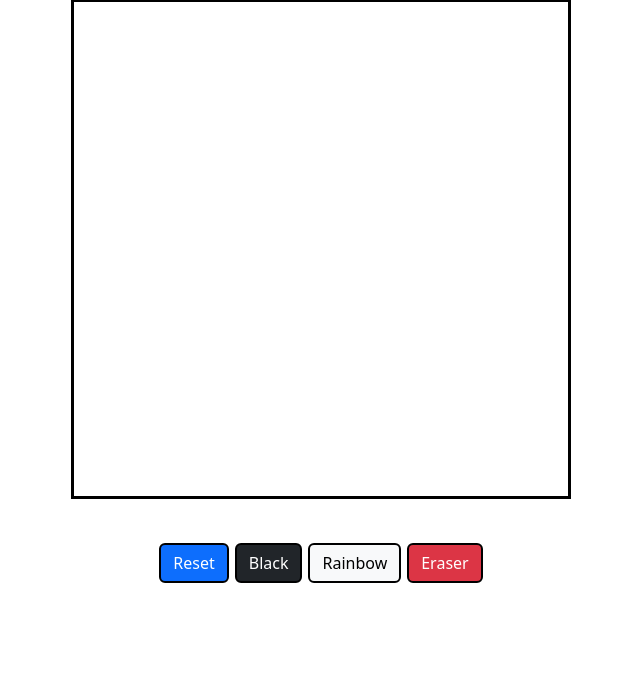
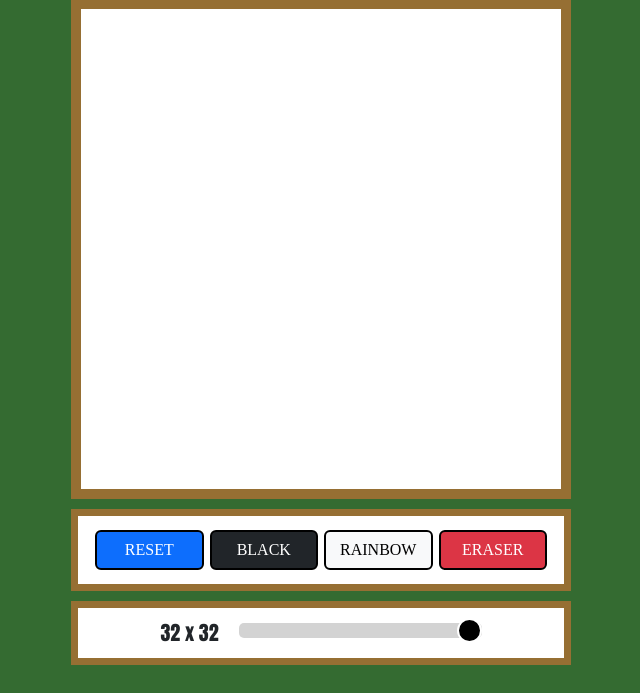
Before and after one commit to scha4/etch-sketch, a plain HTML site: page index.html in a window 1280 px wide. Shown: the part 107-800 px from the top of the page, without its empty margins (319-959 px from the left). Drawn offline with nearby package versions, Linux system fonts and the light colour scheme.

Commit message:
final changes

```diff
--- a/index.html
+++ b/index.html
@@ -19,12 +19,24 @@
 
     <div class="container"></div>
     <div class="buttons">
-      <button class="btn btn-primary" onclick="reset('white')">Reset</button>
-      <button class="btn btn-dark" onclick="setColor('black')">Black</button>
+      <button class="btn btn-primary" onclick="reset('white')">RESET</button>
+      <button class="btn btn-dark" onclick="setColor('black')">BLACK</button>
       <button class="btn btn-light" onclick="setColor('random')">
-        Rainbow
+        RAINBOW
       </button>
-      <button class="btn btn-danger">Eraser</button>
+      <button class="btn btn-danger" onclick="setColor('erase')">ERASER</button>
+    </div>
+    <div class="slidecontainer">
+      <div class="rangeValue"></div>
+
+      <input
+        type="range"
+        min="1"
+        max="32"
+        value="50"
+        class="slider"
+        id="myRange"
+      />
     </div>
 
     <script src="script.js"></script>
--- a/script.js
+++ b/script.js
@@ -1,7 +1,16 @@
 let color = "black";
+const INITIAL_GRID = 32;
+let actual_grid = INITIAL_GRID;
 
+let click = false;
+let gridRange = document.getElementById("myRange");
 document.addEventListener("DOMContentLoaded", function () {
   createBoard(32);
+  document.querySelector("body").addEventListener("click", function (e) {
+    if (e.target.tagName != "BUTTON") {
+      click = !click;
+    }
+  });
 });
 
 function createBoard(size) {
@@ -19,8 +28,13 @@ function createBoard(size) {
 }
 //color
 function colorDiv() {
-  if (color == "random") {
-    this.style.backgroundColor = `hsl(${Math.random() * 360}, 100%, 50%)`;
+  if (click) {
+    if (color == "random") {
+      this.style.backgroundColor = `hsl(${Math.random() * 360}, 100%, 50%)`;
+    }
+    if (color == "erase") {
+      this.style.backgroundColor = "white";
+    }
   } else {
     this.style.backgroundColor = "black";
   }
@@ -34,3 +48,18 @@ function reset() {
   let divs = document.querySelectorAll("div");
   divs.forEach((div) => (div.style.backgroundColor = "white"));
 }
+
+// displaying slider
+let range = document.querySelector(".rangeValue");
+range.innerHTML = INITIAL_GRID + "  x  " + INITIAL_GRID;
+
+//change slider
+
+function changeValue() {
+  range.innerHTML = gridRange.value + "  x  " + gridRange.value;
+  actual_grid = gridRange.value;
+  createBoard(actual_grid);
+}
+
+gridRange.addEventListener("input", changeValue);
+gridRange.addEventListener("input", createBoard);
--- a/styles.css
+++ b/styles.css
@@ -2,27 +2,100 @@ h1 {
   margin-top: 50px;
   display: flex;
   justify-content: center;
+  font-family: Chalkduster;
+  color: white;
 }
-
+body {
+  background-color: #346b31;
+}
+* {
+  box-sizing: border-box;
+}
 .buttons {
   display: flex;
   justify-content: center;
-  margin-top: 30px;
+  margin-top: 10px;
   padding: 14px;
-  margin-bottom: 20px;
+  margin-bottom: 10px;
+  background-color: white;
+  width: 500px;
+  margin-left: auto;
+  margin-right: auto;
+  border: 7px solid #966f33;
 }
 
 .btn {
   border: 2px solid black;
   margin-right: 3px;
   margin-left: 3px;
+  width: 100%;
+  display: block;
+  font-family: Chalkduster;
 }
 
 .container {
   width: 500px;
   height: 500px;
   display: grid;
-  border: 3px solid black;
+  border: 10px solid #966f33;
   padding-left: 0;
   padding-right: 0;
+  background-color: white;
 }
+.slidecontainer {
+  display: flex;
+  justify-content: center;
+  background-color: white;
+  width: 500px;
+  margin-right: auto;
+  margin-left: auto;
+  padding-top: 10px;
+  padding-bottom: 10px;
+  margin-bottom: 3px;
+  border: 7px solid #966f33;
+}
+
+.slider {
+  display: flex;
+  justify-content: center;
+  align-items: center;
+  margin-top: 5px;
+  -webkit-appearance: none;
+  width: 50%;
+  height: 15px;
+  border-radius: 5px;
+  background: #d3d3d3;
+  outline: black;
+
+  -webkit-transition: 0.2s;
+  transition: opacity 0.2s;
+}
+
+.slider::-webkit-slider-thumb {
+  -webkit-appearance: none;
+  appearance: none;
+  width: 25px;
+  height: 25px;
+  border-radius: 50%;
+  background: black;
+  cursor: pointer;
+  border: 2px solid white;
+}
+
+.slider::-moz-range-thumb {
+  width: 25px;
+  height: 25px;
+  border-radius: 50%;
+  background: #346b31;
+  cursor: pointer;
+}
+input {
+  margin-left: 20px;
+  align-items: center;
+  display: flex;
+}
+
+.rangeValue {
+  font-size: 20px;
+  font-family: Impact, Haettenschweiler, "Arial Narrow Bold", sans-serif;
+}
```
